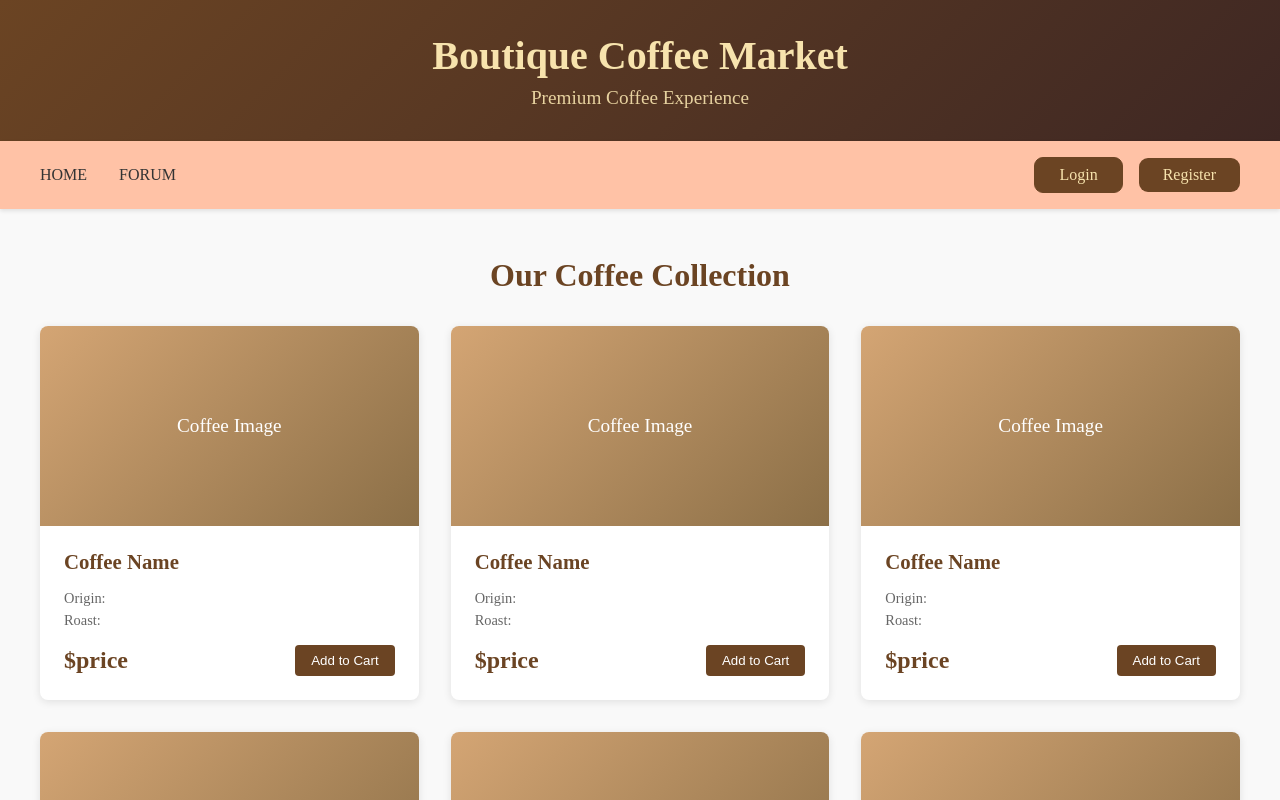
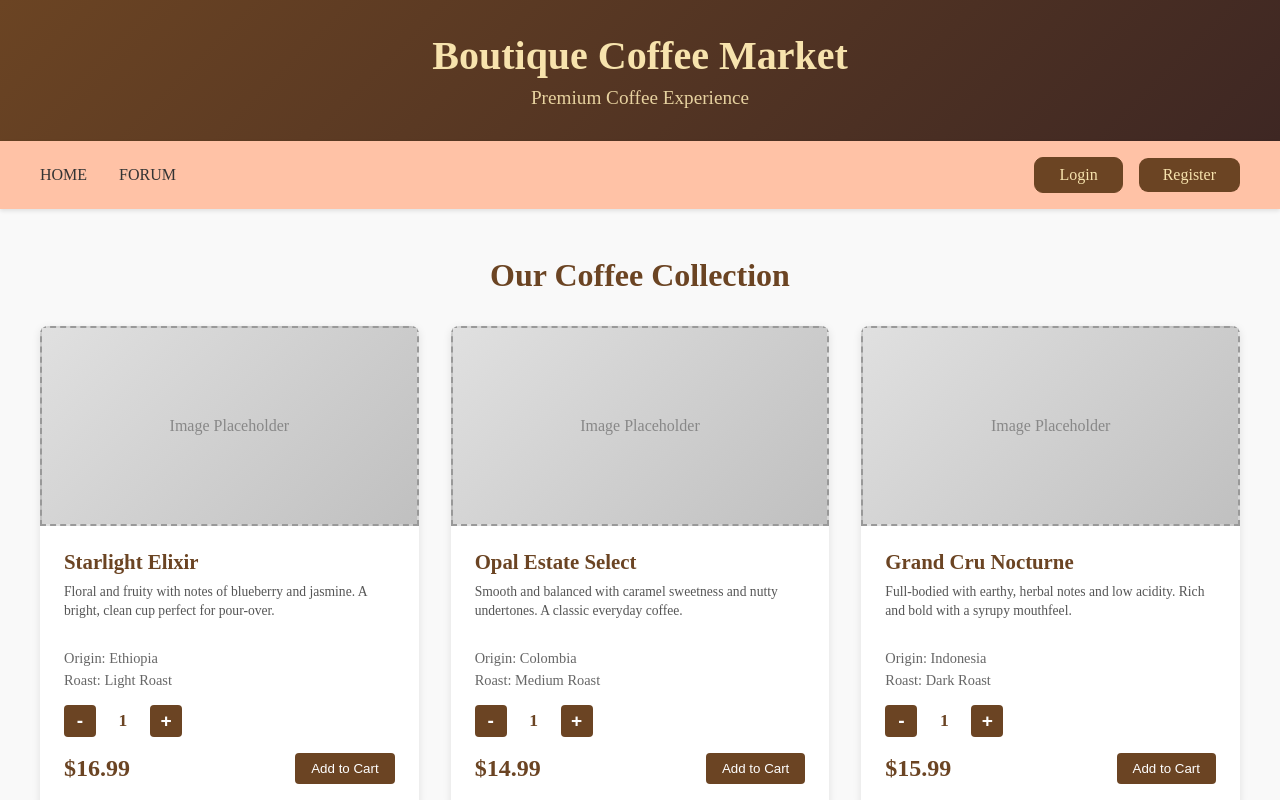
Before and after one commit to Nikoloff10/React-SoftUni-Project, a React (Vite) app: page /catalog in a window 1280 px wide. Shown: the top 800 px of the page. Built offline with nearby package versions, Linux system fonts and the light colour scheme.

Commit message:
added 6 coffee products at the coffee catalog, images will be provided later

```diff
--- a/src/components/CoffeeCatalog.jsx
+++ b/src/components/CoffeeCatalog.jsx
@@ -2,17 +2,85 @@ import CoffeeProduct from "./CoffeeProduct";
 import "../styles/CoffeeCatalog.css";
 
 const CoffeeCatalog = () => {
+  const coffeeProducts = [
+    {
+      id: 1,
+      title: "Starlight Elixir",
+      price: 16.99,
+      origin: "Ethiopia",
+      roast: "Light Roast",
+      description:
+        "Floral and fruity with notes of blueberry and jasmine. A bright, clean cup perfect for pour-over.",
+      image: null, // Image to be placed here
+    },
+    {
+      id: 2,
+      title: "Opal Estate Select",
+      price: 14.99,
+      origin: "Colombia",
+      roast: "Medium Roast",
+      description:
+        "Smooth and balanced with caramel sweetness and nutty undertones. A classic everyday coffee.",
+      image: null, // Image to be placed here
+    },
+    {
+      id: 3,
+      title: "Grand Cru Nocturne",
+      price: 15.99,
+      origin: "Indonesia",
+      roast: "Dark Roast",
+      description:
+        "Full-bodied with earthy, herbal notes and low acidity. Rich and bold with a syrupy mouthfeel.",
+      image: null, // Image to be placed here
+    },
+    {
+      id: 4,
+      title: "Velvet Crown Blend",
+      price: 17.99,
+      origin: "Costa Rica",
+      roast: "Medium Roast",
+      description:
+        "Crisp and clean with citrus notes and chocolate finish. Well-balanced acidity and sweetness.",
+      image: null, // Image to be placed here
+    },
+    {
+      id: 5,
+      title: "Caramel Zenith",
+      price: 13.99,
+      origin: "Brazil",
+      roast: "Medium-Dark Roast",
+      description:
+        "Low acidity with sweet, nutty flavors and hints of chocolate. Perfect for espresso blends.",
+      image: null, // Image to be placed here
+    },
+    {
+      id: 6,
+      title: "Sahara Dusk",
+      price: 18.99,
+      origin: "Kenya",
+      roast: "Light-Medium Roast",
+      description:
+        "Bright and wine-like with berry notes and complex acidity. A sophisticated and vibrant cup.",
+      image: null, // Image to be placed here
+    },
+  ];
+
   return (
     <section className="coffee-catalog">
       <div className="catalog-content">
         <h2>Our Coffee Collection</h2>
         <div className="products-grid">
-          <CoffeeProduct />
-          <CoffeeProduct />
-          <CoffeeProduct />
-          <CoffeeProduct />
-          <CoffeeProduct />
-          <CoffeeProduct />
+          {coffeeProducts.map((coffee) => (
+            <CoffeeProduct
+              key={coffee.id}
+              title={coffee.title}
+              price={coffee.price}
+              origin={coffee.origin}
+              roast={coffee.roast}
+              description={coffee.description}
+              image={coffee.image}
+            />
+          ))}
         </div>
       </div>
     </section>
--- a/src/components/CoffeeProduct.jsx
+++ b/src/components/CoffeeProduct.jsx
@@ -1,20 +1,54 @@
+import { useState } from "react";
 import "../styles/CoffeeProduct.css";
 
-const CoffeeProduct = () => {
+const CoffeeProduct = ({ title, price, origin, roast, description, image }) => {
+  const [quantity, setQuantity] = useState(1);
+
+  const handleIncrement = () => {
+    setQuantity((prev) => prev + 1);
+  };
+
+  const handleDecrement = () => {
+    setQuantity((prev) => (prev > 1 ? prev - 1 : 1));
+  };
+
+  const handleAddToCart = () => {
+    // This will be connected to cart functionality later
+    console.log(`Added ${quantity} x ${title} to cart`);
+  };
+
   return (
     <div className="coffee-product">
-      <div className="product-image-placeholder">
-        <span>Coffee Image</span>
+      <div className="product-image-container">
+        {image ? (
+          <img src={image} alt={title} className="product-image" />
+        ) : (
+          <div className="product-image-placeholder">
+            <span>Image Placeholder</span>
+          </div>
+        )}
       </div>
       <div className="product-info">
-        <h3>Coffee Name</h3>
+        <h3>{title}</h3>
+        <p className="description">{description}</p>
         <div className="product-details">
-          <p className="origin">Origin:</p>
-          <p className="roast">Roast:</p>
+          <p className="origin">Origin: {origin}</p>
+          <p className="roast">Roast: {roast}</p>
+        </div>
+        <div className="quantity-selector">
+          <button className="quantity-btn" onClick={handleDecrement}>
+            -
+          </button>
+          <span className="quantity-display">{quantity}</span>
+          <button className="quantity-btn" onClick={handleIncrement}>
+            +
+          </button>
         </div>
         <div className="product-footer">
-          <span className="price">$price</span>
-          <button className="add-to-cart-btn">Add to Cart</button>
+          <span className="price">${(price * quantity).toFixed(2)}</span>
+          <button className="add-to-cart-btn" onClick={handleAddToCart}>
+            Add to Cart
+          </button>
         </div>
       </div>
     </div>
--- a/src/styles/CoffeeProduct.css
+++ b/src/styles/CoffeeProduct.css
@@ -11,16 +11,35 @@
   box-shadow: 0 4px 16px rgba(0, 0, 0, 0.15);
 }
 
+.product-image-container {
+  width: 100%;
+  height: 200px;
+  overflow: hidden;
+  background-color: #f5f5f5;
+}
+
+.product-image {
+  width: 100%;
+  height: 100%;
+  object-fit: cover;
+  transition: transform 0.3s;
+}
+
+.coffee-product:hover .product-image {
+  transform: scale(1.05);
+}
+
 .product-image-placeholder {
   width: 100%;
-  height: 200px;
-  background: linear-gradient(135deg, #D4A574 0%, #8B6F47 100%);
+  height: 100%;
+  background: linear-gradient(135deg, #e0e0e0 0%, #c0c0c0 100%);
   display: flex;
   align-items: center;
   justify-content: center;
-  color: white;
-  font-size: 1.2rem;
+  color: #888;
+  font-size: 1rem;
   font-weight: 500;
+  border: 2px dashed #999;
 }
 
 .product-info {
@@ -29,8 +48,16 @@
 
 .product-info h3 {
   color: #6B4423;
-  margin: 0 0 1rem 0;
+  margin: 0 0 0.5rem 0;
   font-size: 1.3rem;
+}
+
+.description {
+  color: #555;
+  font-size: 0.85rem;
+  line-height: 1.4;
+  margin-bottom: 0.75rem;
+  min-height: 3.5rem;
 }
 
 .product-details {
@@ -41,6 +68,46 @@
   margin: 0.3rem 0;
   color: #666;
   font-size: 0.9rem;
+  font-weight: 500;
+}
+
+.quantity-selector {
+  display: flex;
+  align-items: center;
+  gap: 0.75rem;
+  margin-bottom: 1rem;
+}
+
+.quantity-btn {
+  background-color: #6B4423;
+  color: white;
+  border: none;
+  width: 32px;
+  height: 32px;
+  border-radius: 4px;
+  cursor: pointer;
+  font-size: 1.2rem;
+  font-weight: bold;
+  display: flex;
+  align-items: center;
+  justify-content: center;
+  transition: background-color 0.2s;
+}
+
+.quantity-btn:hover {
+  background-color: #563619;
+}
+
+.quantity-btn:active {
+  transform: scale(0.95);
+}
+
+.quantity-display {
+  font-size: 1.1rem;
+  font-weight: 600;
+  color: #6B4423;
+  min-width: 30px;
+  text-align: center;
 }
 
 .product-footer {
```
